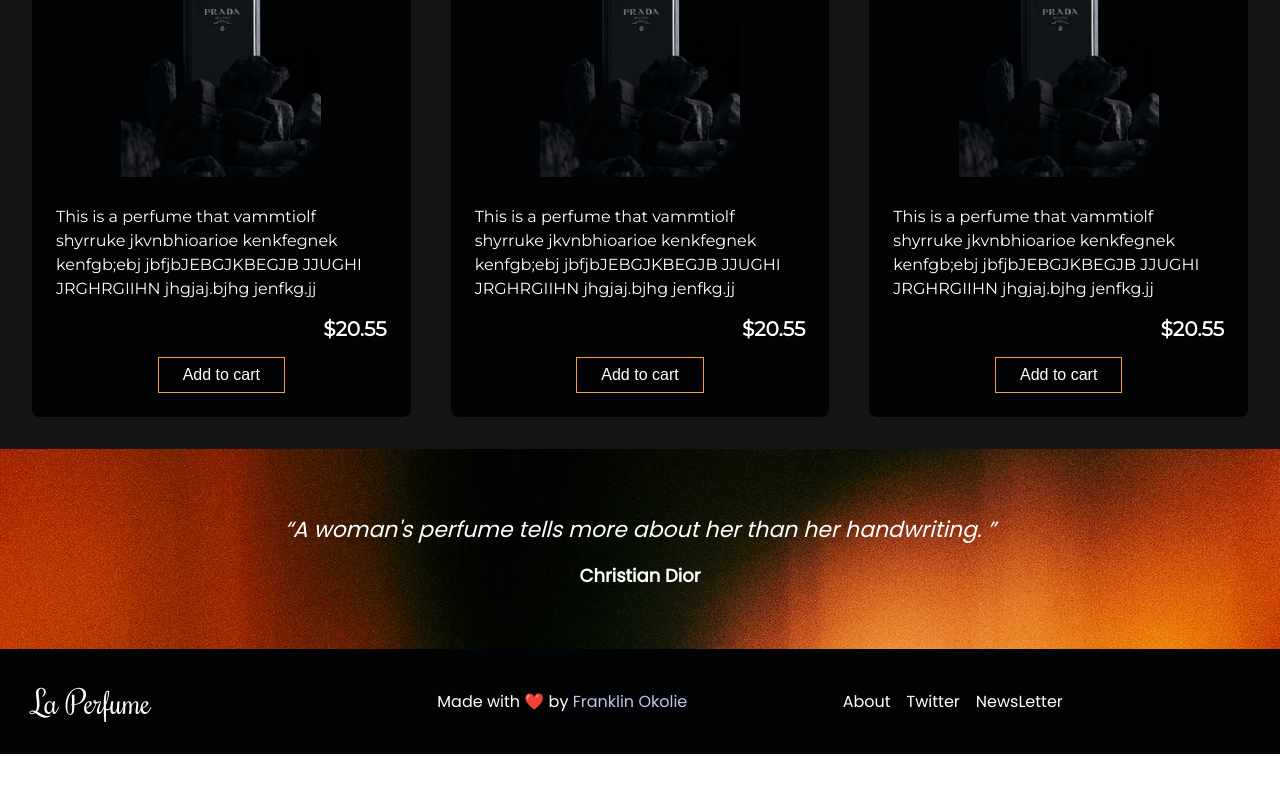
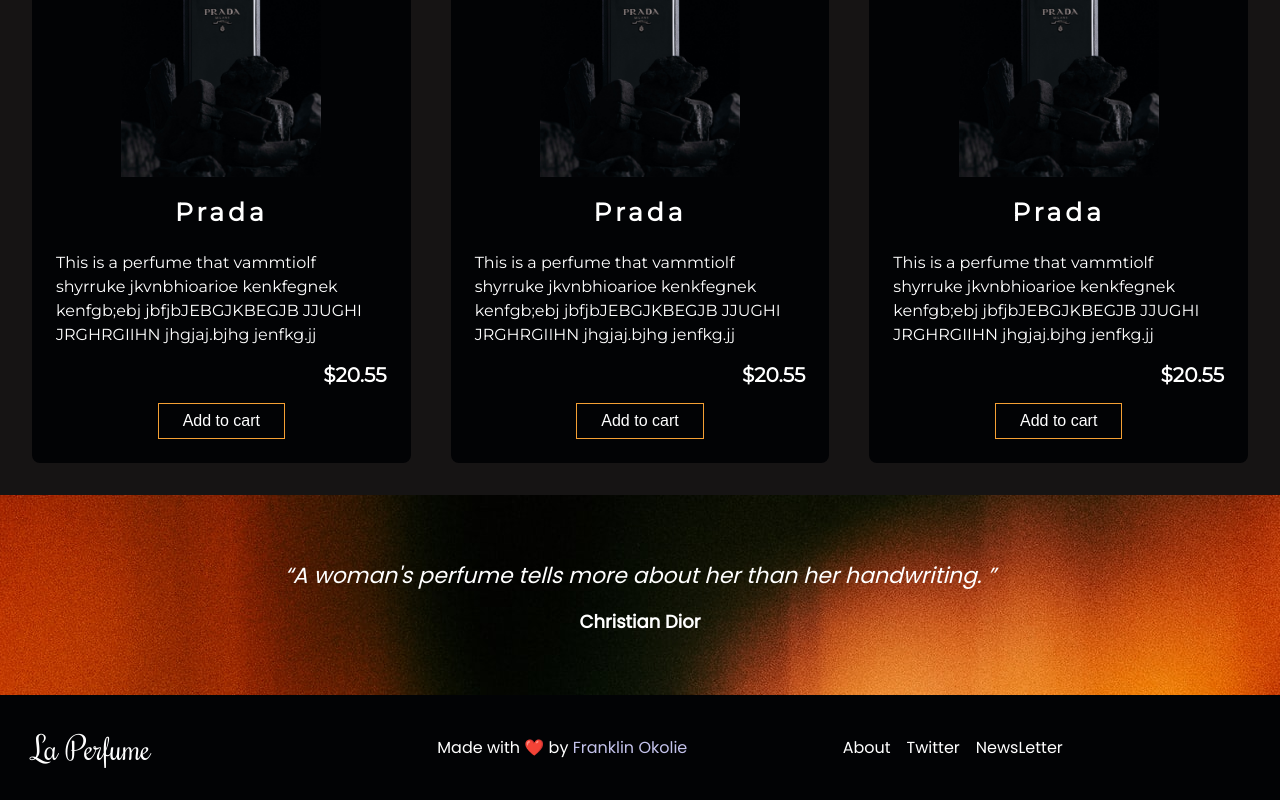
Before and after one commit to DeveloperAspire/la-perfume, a React (Create React App) app: page / in a window 1280 px wide. Shown: the part 806-1606 px from the top of the page. Before the commit the page ends 1560 px from the top, so only its background shows below. Built offline with nearby package versions, Linux system fonts and the light colour scheme.

Commit message:
Added a new file and modified some styles

```diff
--- a/src/components/Products/PerfumeItem.jsx
+++ b/src/components/Products/PerfumeItem.jsx
@@ -7,6 +7,7 @@
       return (
             <div className={classes.product}>
                   <img src={image} alt="" />
+                  <h4 className={classes.name}>Prada</h4>
                    <p className={classes.description}>This is a perfume that vammtiolf shyrruke jkvnbhioarioe kenkfegnek kenfgb;ebj jbfjbJEBGJKBEGJB JJUGHI JRGHRGIIHN jhgjaj.bjhg jenfkg.jj</p>
                    <p className={classes.price}>$20.55</p>
                    <button>Add to cart </button>
--- a/src/components/Products/PerfumeItem.module.css
+++ b/src/components/Products/PerfumeItem.module.css
@@ -8,11 +8,17 @@
   border-radius: 0.5rem;
   font-family: 'Montserrat', sans-serif;
 }
+.product .name{
+  margin-top: 1rem;
+  font-size: 25px;
+  letter-spacing: 4px;
+}
 .product .price {
       text-align: right;
       margin:1rem 0;
       font-weight: bold;
       font-size: 20px;
+
 }
 .product .description {
   text-align: left;
```
Also changed, not shown: src/components/Cart/CartItem.jsx (added, +16 -0 lines), src/components/Cart/CartItem.module.css (added).
